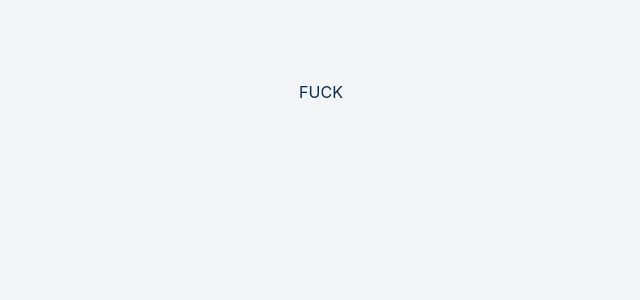
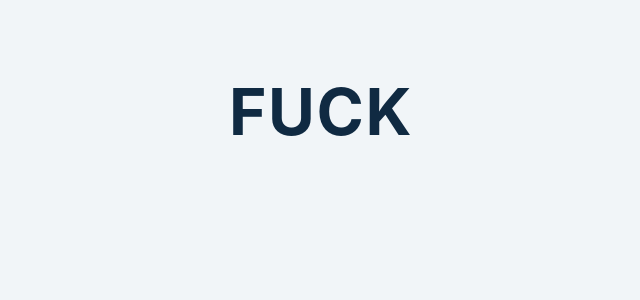
Before and after one commit to alivarastepour/react, a React (Create React App) app: page / in a window 1280 px wide. Shown: the top 300 px of the page, without its empty margins (319-959 px from the left). Built offline with nearby package versions, Linux system fonts and the light colour scheme.

Commit message:
render props(conditional)

```diff
--- a/src/tutorial/16-render-props/render-props.js
+++ b/src/tutorial/16-render-props/render-props.js
@@ -1,4 +1,4 @@
-import React from "react";
+import React, {useState} from "react";
 
 const Setup = () => {
     return (
@@ -8,12 +8,13 @@ const Setup = () => {
 
 const App = () => {
     return (
-        <API render={() => <div>FUCK</div>}/>
+        <API render1={() => <h1>FUCK</h1>} render={() => <div>FUCK</div>}/>
     )
 }
 const API = (props) => {
+    const [state,setState] = useState(false)
     return <>
-        <div>{props.render()}</div>
+        <div>{state ? props.render() : props.render1()}</div>
     </>
 }
 
```
